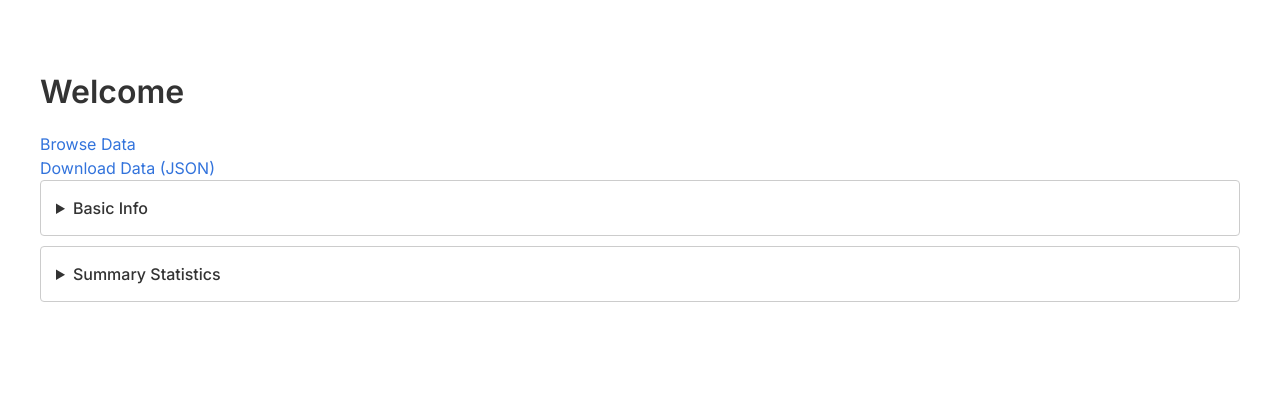
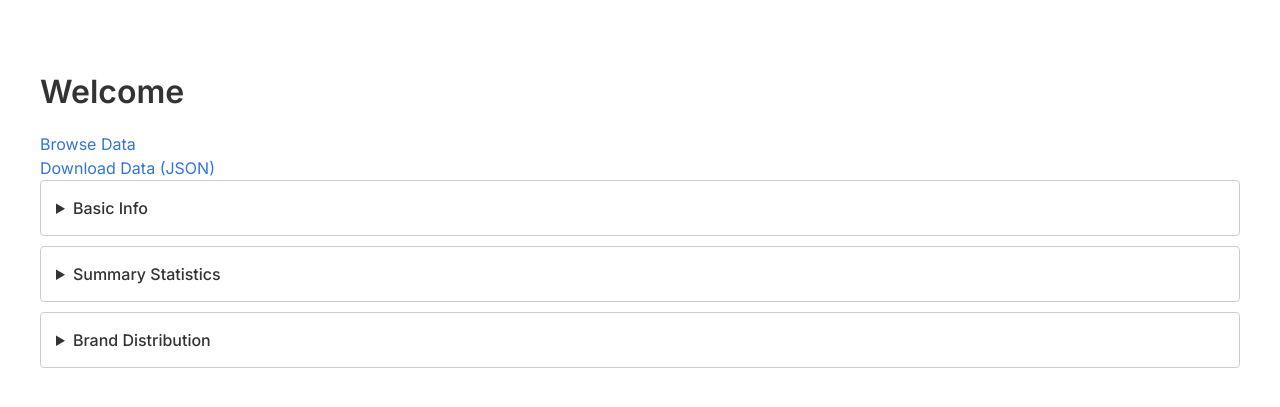
Before and after one commit to ezranudd/phone-dashboard, a Flask app: page / in a window 1280 px wide. Shown: the top 407 px of the page. Run offline with Flask 3, Linux system fonts and the light colour scheme.

Commit message:
Updated graphs

```diff
--- a/main.py
+++ b/main.py
@@ -46,6 +46,43 @@ def browse_json():
     # JSONify
     return jsonify(data)
 
+@app.route('/brand_chart.svg')
+def brand_pie_chart():
+    brand_counts = df['brand'].value_counts()
+
+    fig, ax = plt.subplots(figsize=(10, 8))
+
+    wedges, texts, autotexts = ax.pie(brand_counts.values,
+        labels=brand_counts.index,
+        autopct='%1.1f%%',
+        startangle=90)
+
+    ax.set_title('Phone Distribution by Brand', fontsize=16, fontweight='bold', pad=20)
+
+    for autotext in autotexts:
+        autotext.set_color('white')
+        autotext.set_fontweight('bold')
+        autotext.set_fontsize(10)
+
+    for text in texts:
+        text.set_fontsize(12)
+
+    ax.axis('equal')
+
+    img_buffer = io.BytesIO()
+    plt.savefig(img_buffer, format='svg', bbox_inches='tight')
+    img_buffer.seek(0)
+    plt.close(fig)
+
+    return send_file(img_buffer, mimetype='image/svg+xml')
+
 # Run App
 if __name__ == '__main__':
+    with app.app_context():
+
+        # Generate and save price_rating.svg
+        response = app.test_client().get('/brand_chart.svg')
+        with open('static/images/brand_chart.svg', 'wb') as f:
+            f.write(response.data)
+
     app.run()
--- a/templates/index.html
+++ b/templates/index.html
@@ -18,6 +18,12 @@
         <summary>Summary Statistics</summary>
         <div>{{ dataframe_describe|safe }}</div>
       </details>
+
+      <details>
+        <summary>Brand Distribution</summary>
+        <img src="{{ url_for('static', filename='images/brand_chart.svg') }}">
+      </details>
+
     </section>
 
 </body>
```
Also changed, not shown: static/images/brand_chart.svg (added).
